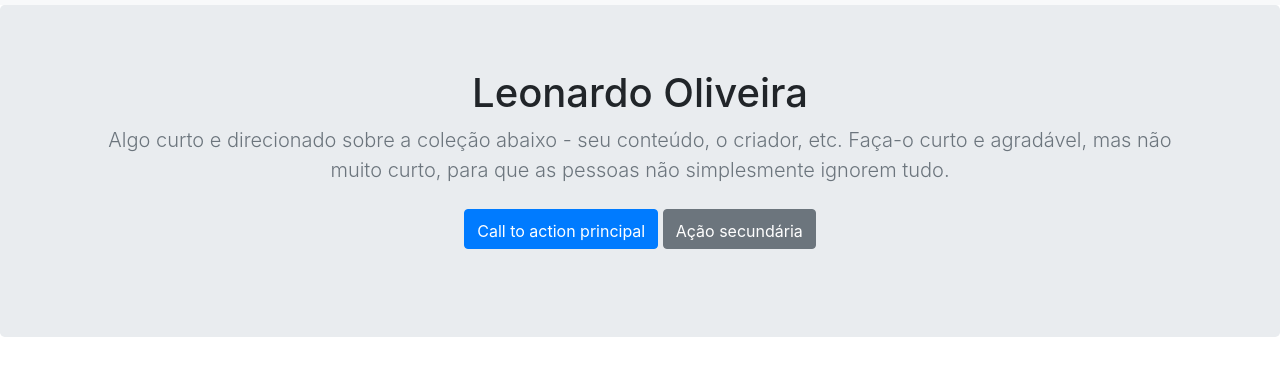
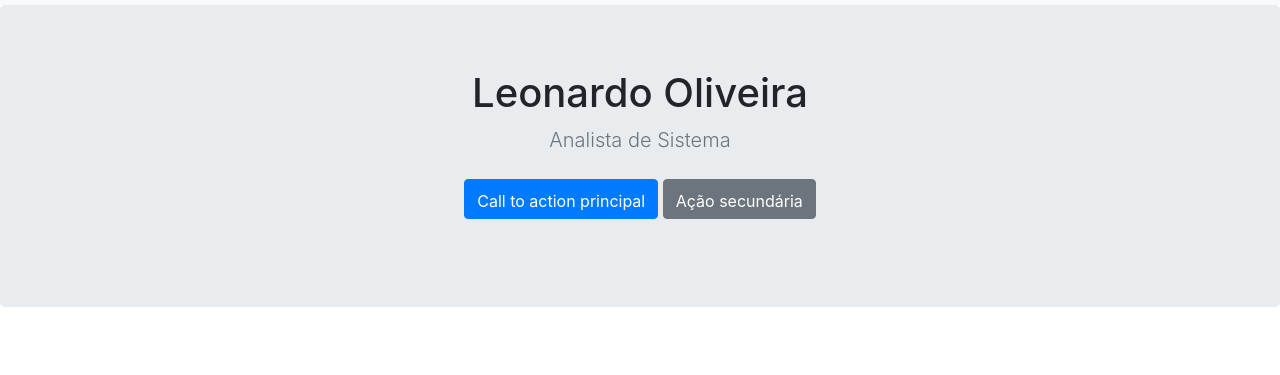
Before and after one commit to leonardow-ads/Portofolio, a plain HTML site: page index.html in a window 1280 px wide. Shown: the part 51-426 px from the top of the page. Drawn offline with nearby package versions, Linux system fonts and the light colour scheme.

Commit message:
Update index.html

```diff
--- a/index.html
+++ b/index.html
@@ -44,7 +44,7 @@ integrity="sha384-JZR6Spejh4U02d8jOt6vLEHfe/JQGiRRSQQxSfFWpi1MquVdAyjUar5+76PVCm
       <section class="jumbotron text-center">
         <div class="container">
           <h1 class="jumbotron-heading"><font style="vertical-align: inherit;"><font style="vertical-align: inherit;">Leonardo Oliveira </font> </font></h1>
-          <p class="lead text-muted"><font style="vertical-align: inherit;"><font style="vertical-align: inherit;">Algo curto e direcionado sobre a coleção abaixo - seu conteúdo, o criador, etc. Faça-o curto e agradável, mas não muito curto, para que as pessoas não simplesmente ignorem tudo.</font></font></p>
+          <p class="lead text-muted"><font style="vertical-align: inherit;"><font style="vertical-align: inherit;"> Analista de Sistema</font></font></p>
           <p>
             <a href="#" class="btn btn-primary my-2"><font style="vertical-align: inherit;"><font style="vertical-align: inherit;">Call to action principal</font></font></a>
             <a href="#" class="btn btn-secondary my-2"><font style="vertical-align: inherit;"><font style="vertical-align: inherit;">Ação secundária</font></font></a>
```
